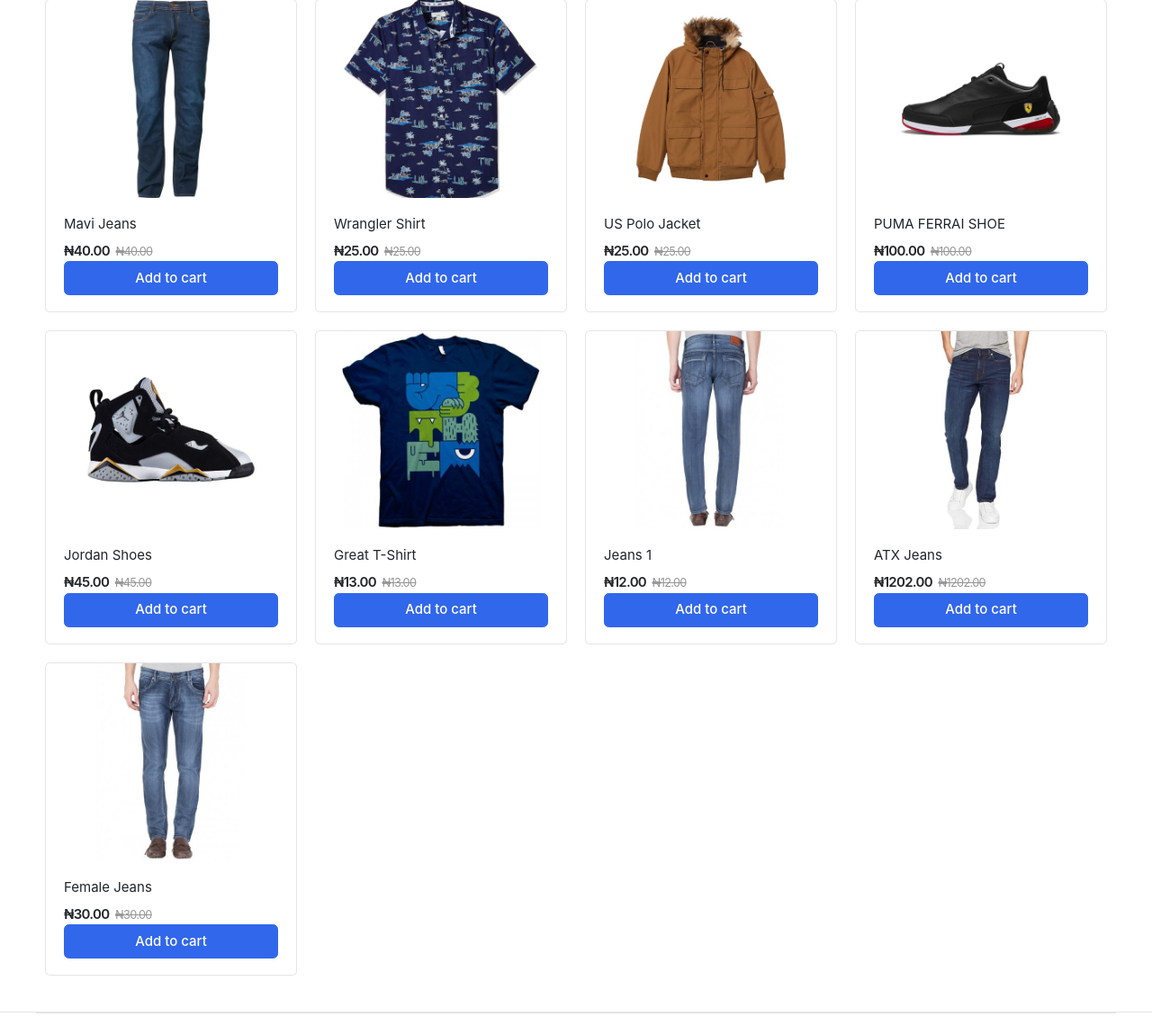
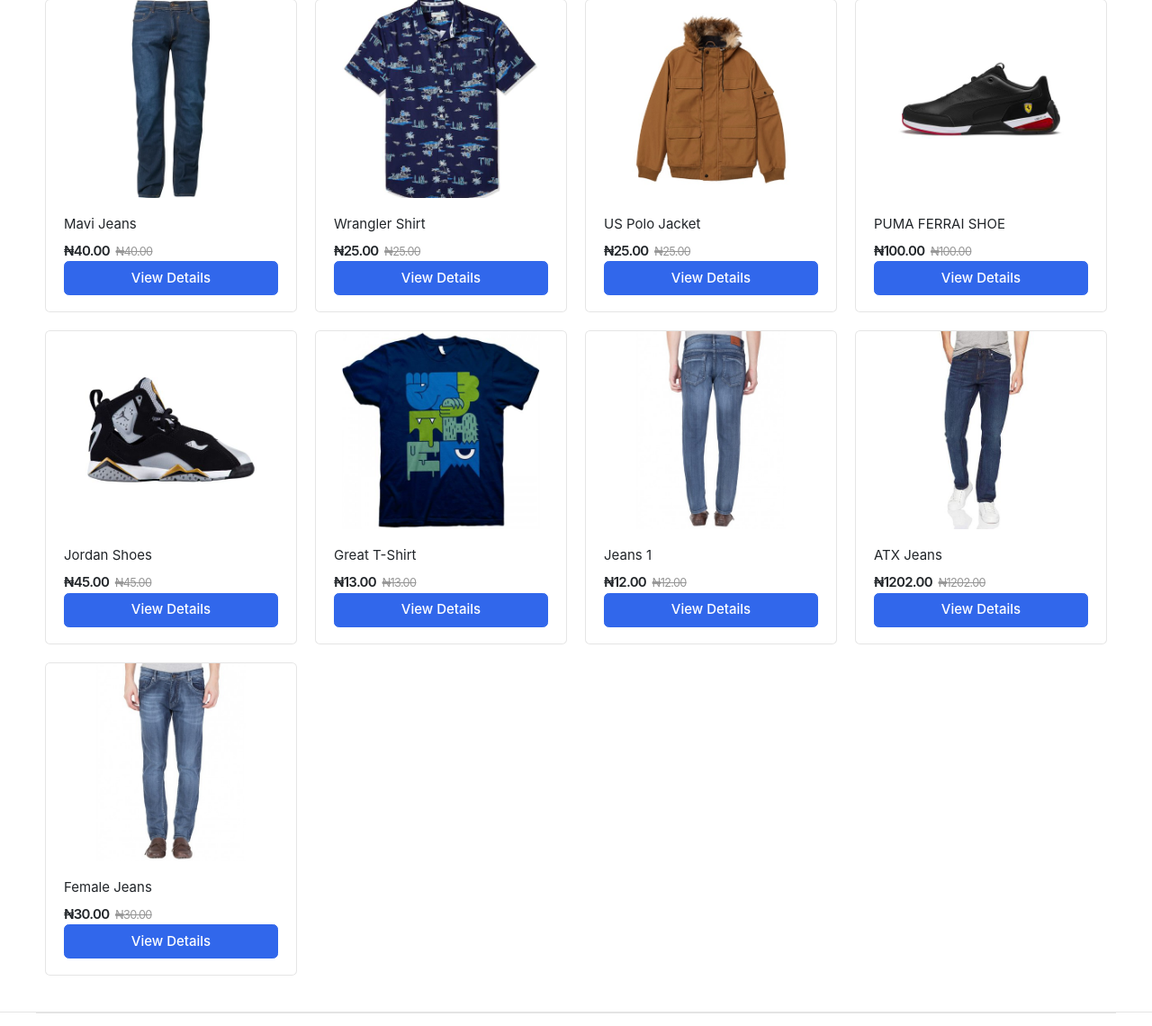
Before and after one commit to atomicstructure/ecommerce, a Django app: page / in a window 1280 px wide. Shown: the part 543-1683 px from the top of the page at 90% size. Run offline with Django 5.2, Linux system fonts and the light colour scheme; data comes from the database, SQL or seed files in the repository; both versions use the stored data as it was after the commit; some libraries are stand-ins or nearby versions; some web fonts are replaced.

Commit message:
Added the View details button feature on the Items and the functions

```diff
--- a/templates/index.html
+++ b/templates/index.html
@@ -32,7 +32,7 @@
                   <span class="price">₦{{ product.price }}</span>
                   <del class="price-old">₦{{ product.price }}</del>
                 </div> <!-- price-wrap.// -->
-                <a href="{% url 'add_cart' product.id %}" class="btn btn-block btn-primary">Add to cart</a>
+                <a href="{{ product.get_url }}" class="btn btn-block btn-primary">View Details</a>
               </figcaption>
             </div>
           </div> <!-- col.// -->
--- a/templates/store/store.html
+++ b/templates/store/store.html
@@ -136,7 +136,7 @@
                       <del class="price-old">₦{{ product.price }}</del>
                     </div> <!-- price-wrap.// -->
                   </div>
-                      <a href="{% url 'add_cart' product.id %}" class="btn btn-block btn-primary">Add to cart</a>
+                      <a href="{{ product.get_url }}" class="btn btn-block btn-primary">View Details</a>
                 </figcaption>
               </figure>
             </div> <!-- col.// -->
```
Also changed, not shown: db.sqlite3.
